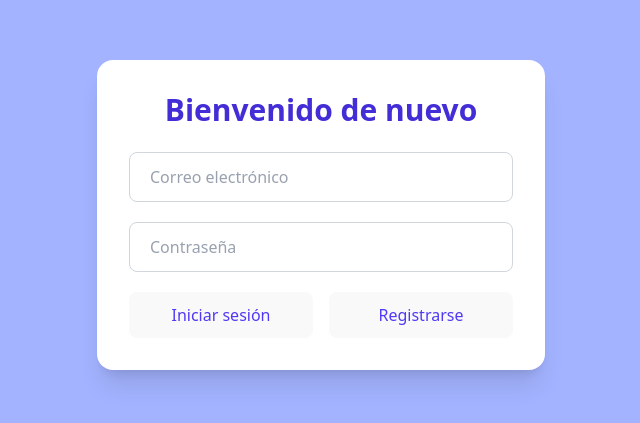
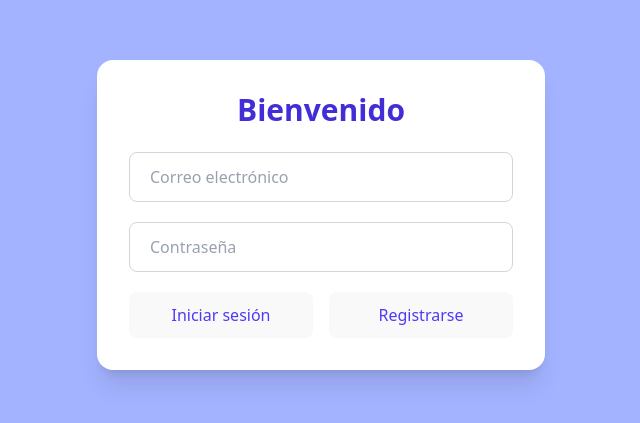
Before and after one commit to Ignacio-Subiabre/Tics420-G10, a React (Vite) app in the folder frontend/: page / in a window 1280 px wide. Shown: the part 185-608 px from the top of the page, without its empty margins (319-959 px from the left). Built offline with nearby package versions, Linux system fonts and the light colour scheme.

Commit message:
Bugfix Login

```diff
--- a/frontend/src/components/LoginForm.jsx
+++ b/frontend/src/components/LoginForm.jsx
@@ -53,7 +53,7 @@ export default function LoginForm({ onLogin }) {
     <div className="fixed inset-0 bg-indigo-300 bg-opacity-50 flex items-center justify-center z-50 p-4">
       <div className="bg-white p-8 rounded-2xl shadow-xl w-full max-w-md">
         <h2 className="text-3xl font-bold text-center text-indigo-700 mb-6">
-          Bienvenido de nuevo
+          Bienvenido
         </h2>
         <form onSubmit={handleSubmit} className="space-y-5">
           <input
```
